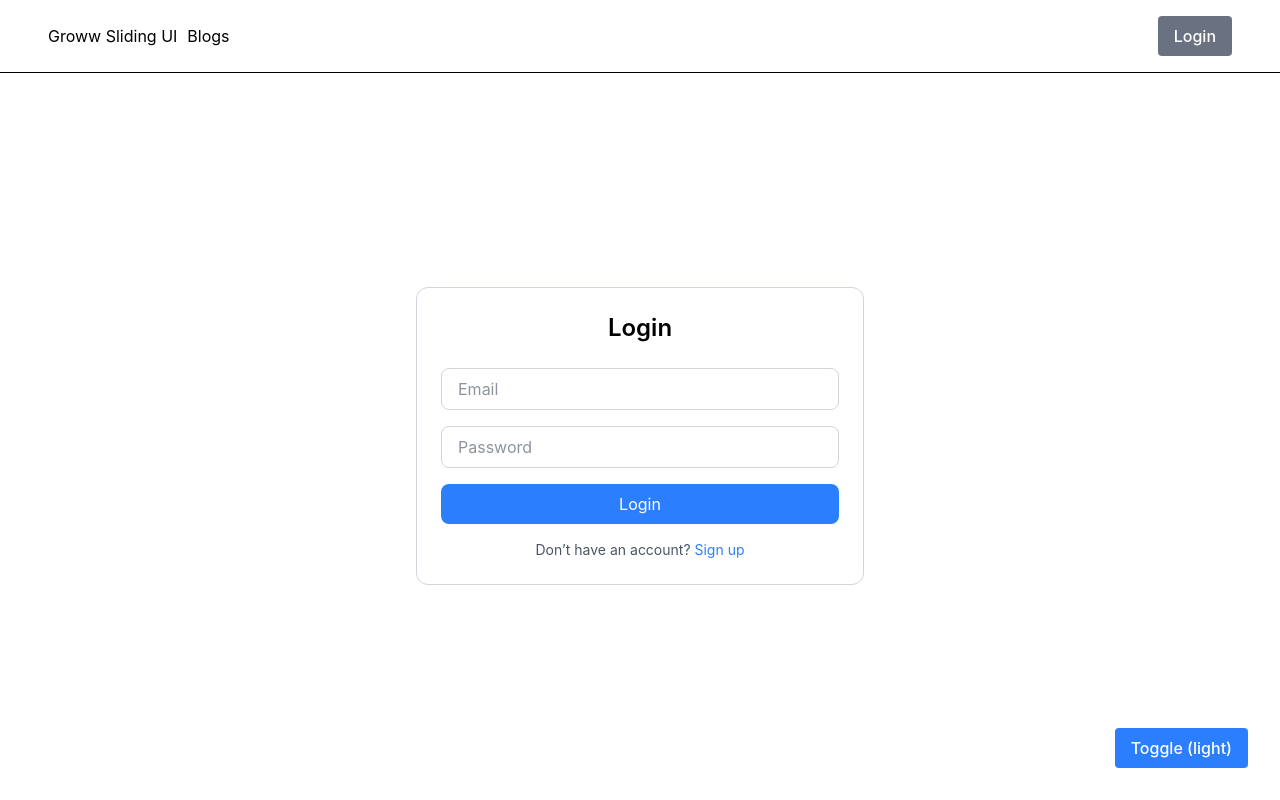
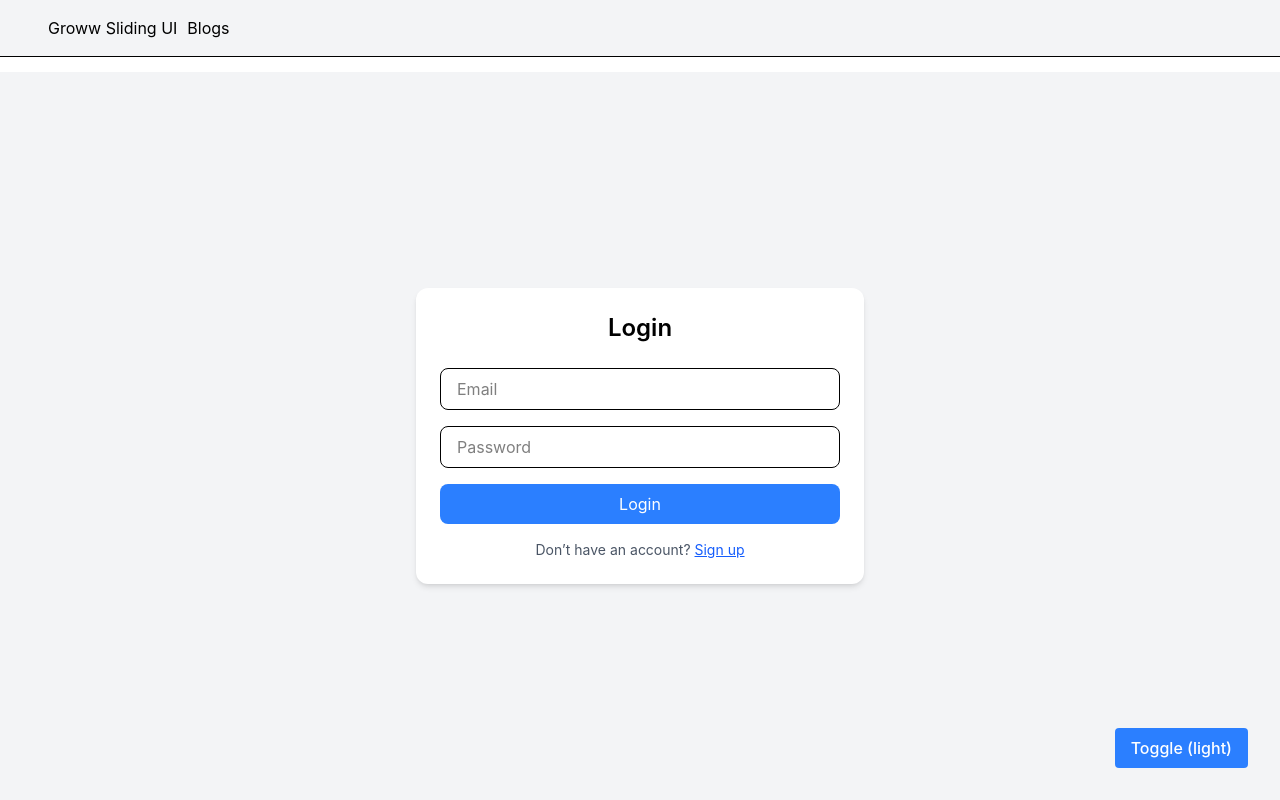
Before and after one commit to himanshukr02122/lets-do-practical, a Next.js app: page /login in a window 1280 px wide. Built offline with nearby package versions, Linux system fonts and the light colour scheme.

Commit message:
added navigations for login and signup

```diff
--- a/src/app/login/page.tsx
+++ b/src/app/login/page.tsx
@@ -1,5 +1,6 @@
 "use client"
 
+import Link from "next/link";
 import React, { useState } from "react";
 
 const Login = () => {
@@ -18,8 +19,8 @@ const Login = () => {
   };
 
   return (
-    <section className="w-full max-w-7xl mx-auto px-3 sm:px-4 lg:px-6 py-4 h-screen-minus-header flex items-center justify-center">
-      <div className="w-full max-w-md border border-gray-300 rounded-xl p-6">
+    <section className="flex items-center justify-center h-screen-minus-header bg-gray-100 dark:bg-gray-900">
+      <div className="w-full max-w-md bg-white dark:bg-gray-800 shadow-md rounded-xl p-6">
 
         <h2 className="text-2xl font-semibold text-center mb-6">
           Login
@@ -33,7 +34,7 @@ const Login = () => {
             placeholder="Email"
             value={form.email}
             onChange={handleChange}
-            className="w-full px-4 py-2 border rounded-lg bg-white dark:bg-gray-700 text-gray-800 dark:text-white border-gray-300 dark:border-gray-600 focus:outline-none focus:ring-2 focus:ring-blue-500"
+            className="w-full px-4 py-2 border rounded-lg focus:outline-none focus:ring-2 focus:ring-blue-500"
             required
           />
 
@@ -43,7 +44,7 @@ const Login = () => {
             placeholder="Password"
             value={form.password}
             onChange={handleChange}
-            className="w-full px-4 py-2 border rounded-lg bg-white dark:bg-gray-700 text-gray-800 dark:text-white border-gray-300 dark:border-gray-600 focus:outline-none focus:ring-2 focus:ring-blue-500"
+            className="w-full px-4 py-2 border rounded-lg focus:outline-none focus:ring-2 focus:ring-blue-500"
             required
           />
 
@@ -56,7 +57,7 @@ const Login = () => {
         </form>
 
         <p className="text-sm text-center mt-4 text-gray-600 dark:text-gray-400">
-          Don’t have an account? <span className="text-blue-500 cursor-pointer">Sign up</span>
+          Don’t have an account? <Link className="underline text-blue-600 dark:text-blue-50" href="/sign-up">Sign up</Link>
         </p>
       </div>
     </section>
--- a/src/app/sign-up/page.tsx
+++ b/src/app/sign-up/page.tsx
@@ -1,3 +1,6 @@
+"use client"
+
+import Link from "next/link";
 import React, { useState } from "react";
 
 const Signup = () => {
@@ -11,13 +14,13 @@ const Signup = () => {
     setForm({ ...form, [e.target.name]: e.target.value });
   };
 
-  const handleSubmit = (e: React.FormEvent) => {
+  const handleSubmit = (e: React. SubmitEvent) => {
     e.preventDefault();
     console.log("Signup Data:", form);
   };
 
   return (
-    <div className="min-h-screen flex items-center justify-center bg-gray-100 dark:bg-gray-900">
+    <div className="flex items-center justify-center h-screen-minus-header bg-gray-100 dark:bg-gray-900">
       <div className="w-full max-w-md bg-white dark:bg-gray-800 shadow-md rounded-xl p-6">
 
         <h2 className="text-2xl font-semibold text-center mb-6 text-gray-800 dark:text-white">
@@ -65,7 +68,7 @@ const Signup = () => {
         </form>
 
         <p className="text-sm text-center mt-4 text-gray-600 dark:text-gray-400">
-          Already have an account? <span className="text-blue-500 cursor-pointer">Login</span>
+          Already have an account? <Link className="underline text-blue-600 dark:text-blue-50" href="/login">Login</Link>
         </p>
       </div>
     </div>
--- a/src/components/layout/Header.tsx
+++ b/src/components/layout/Header.tsx
@@ -10,7 +10,7 @@ const Header = () => {
 
   return (
     <nav
-      className="p-4 fixed top-0 w-full z-12 bg-white dark:bg-gray-900 border-b lg:px-12"
+      className="p-4 fixed top-0 w-full z-12 bg-gray-100 dark:bg-gray-900 border-b lg:px-12"
     >
         <div
           className="flex justify-between"
@@ -31,9 +31,9 @@ const Header = () => {
               Blogs
             </Link>
           </div>
-          <Link href="/login">
+          {!["/login", "/sign-up"].includes(pathname) && (<Link href="/login">
             <Button variant="secondary">Login</Button>
-          </Link>
+          </Link>)}
         </div>
     </nav>
   )
```
